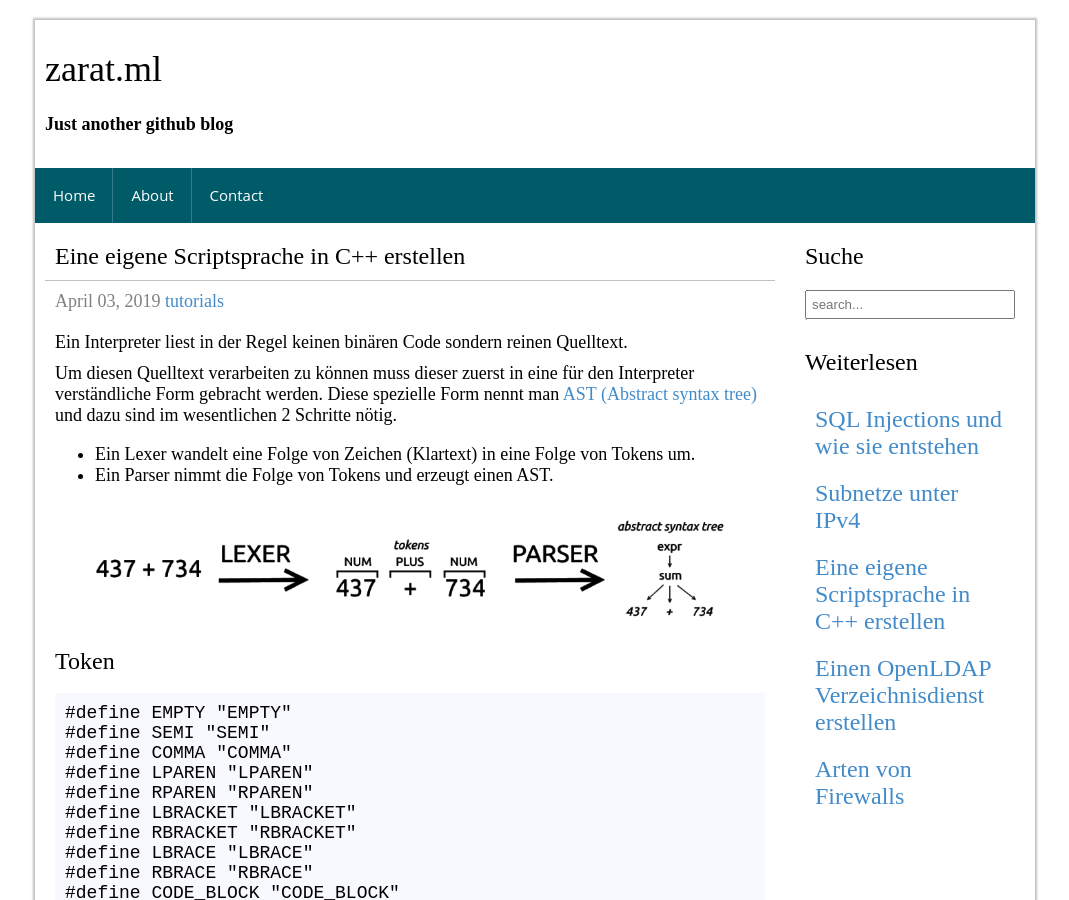
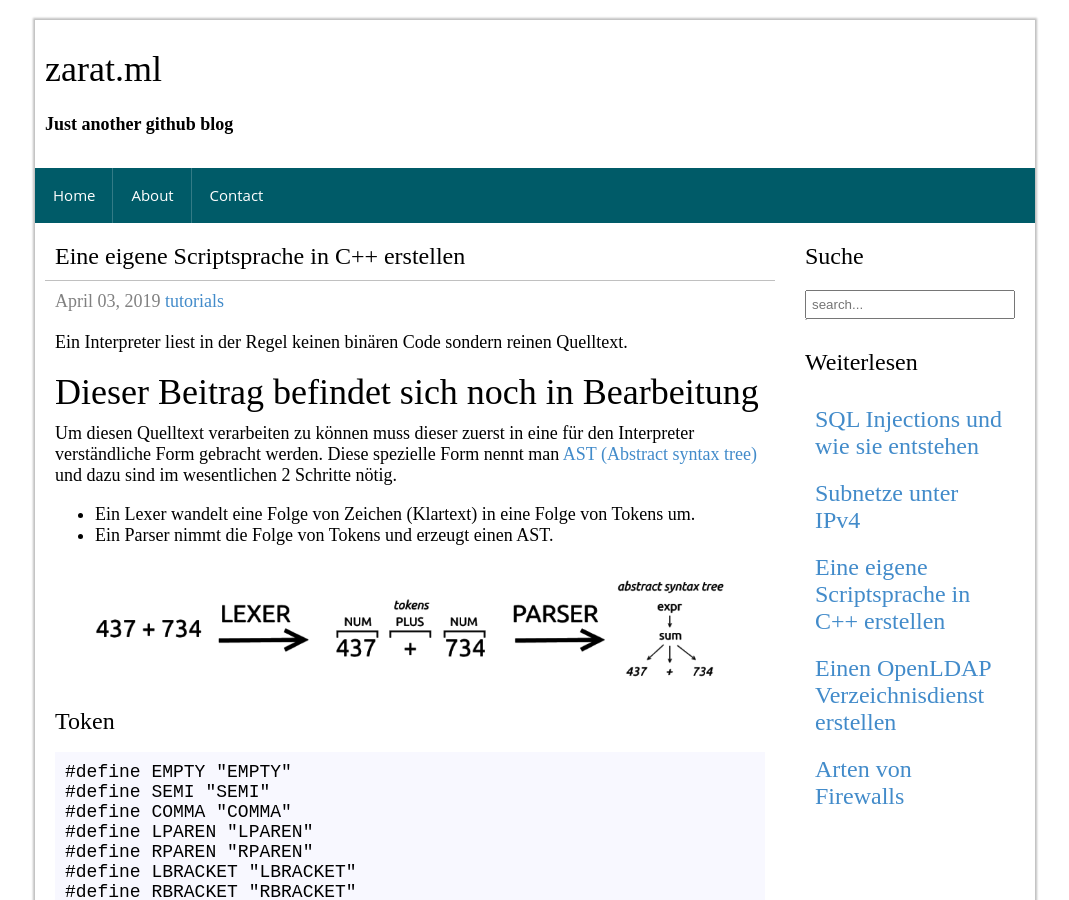
Before and after one commit to zarat/zarat.github.io, a Jekyll site: the page built from _posts/2019-04-03-script-interpreter.markdown, in a window 1280 px wide and 900 px high. Shown: the whole window, without its empty margins (105-1174 px from the left). Built offline with Jekyll 4.4.1, drawn with Linux system fonts in a browser that asks for light colours; comment, search, counter and statistics services are not loaded.

Commit message:
Update 2019-04-03-script-interpreter.markdown

```diff
--- a/_posts/2019-04-03-script-interpreter.markdown
+++ b/_posts/2019-04-03-script-interpreter.markdown
@@ -9,6 +9,8 @@ permalink: /post/script-interpreter
 Ein Interpreter liest in der Regel keinen binären Code sondern reinen Quelltext.
 
 <!--excerpt_separator-->
+
+<h1>Dieser Beitrag befindet sich noch in Bearbeitung</h1>
 
 Um diesen Quelltext verarbeiten zu können muss dieser zuerst in eine für den Interpreter verständliche Form gebracht werden. Diese spezielle Form nennt man <a href="https://de.wikipedia.org/wiki/Syntaxbaum" target="_blank">AST (Abstract syntax tree)</a> und dazu sind im wesentlichen 2 Schritte nötig.
 
```
